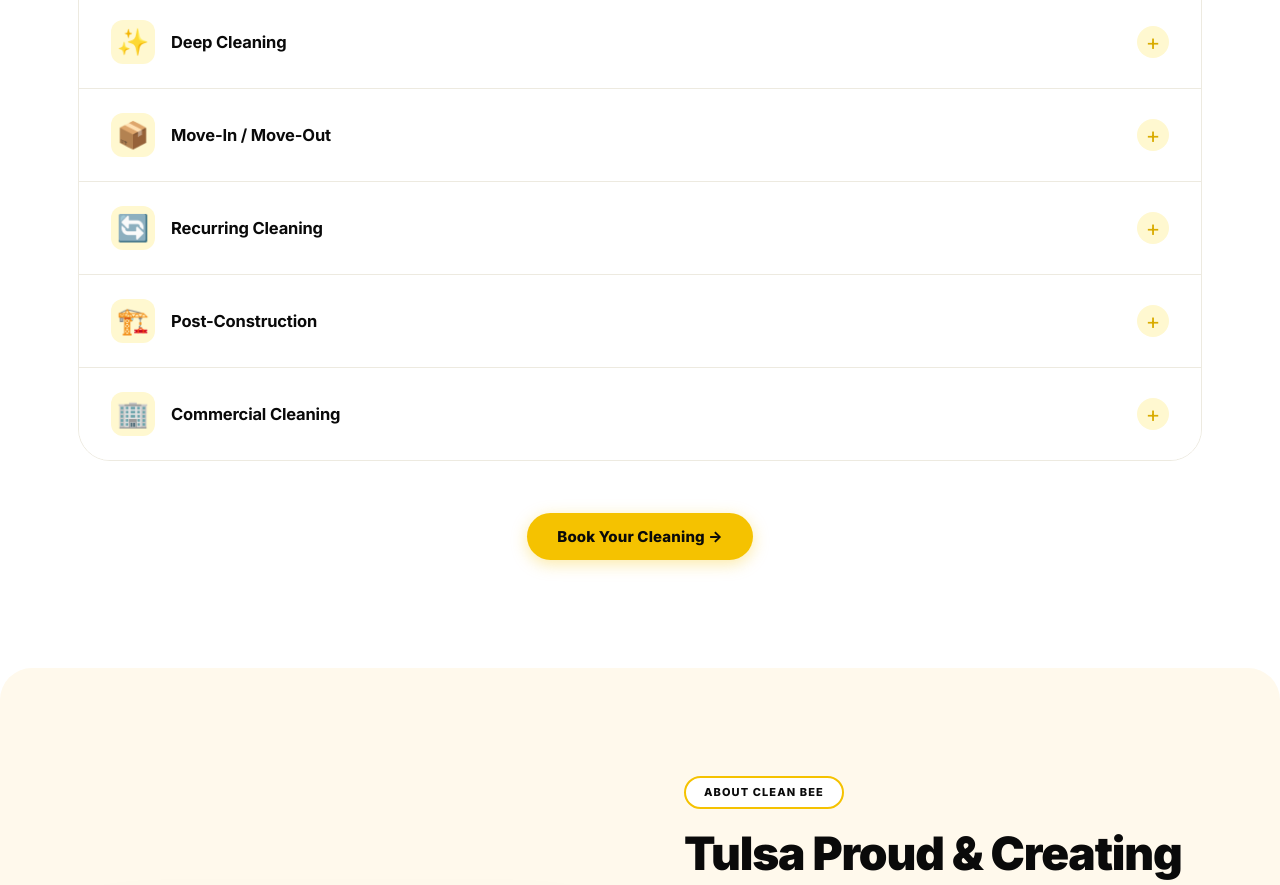
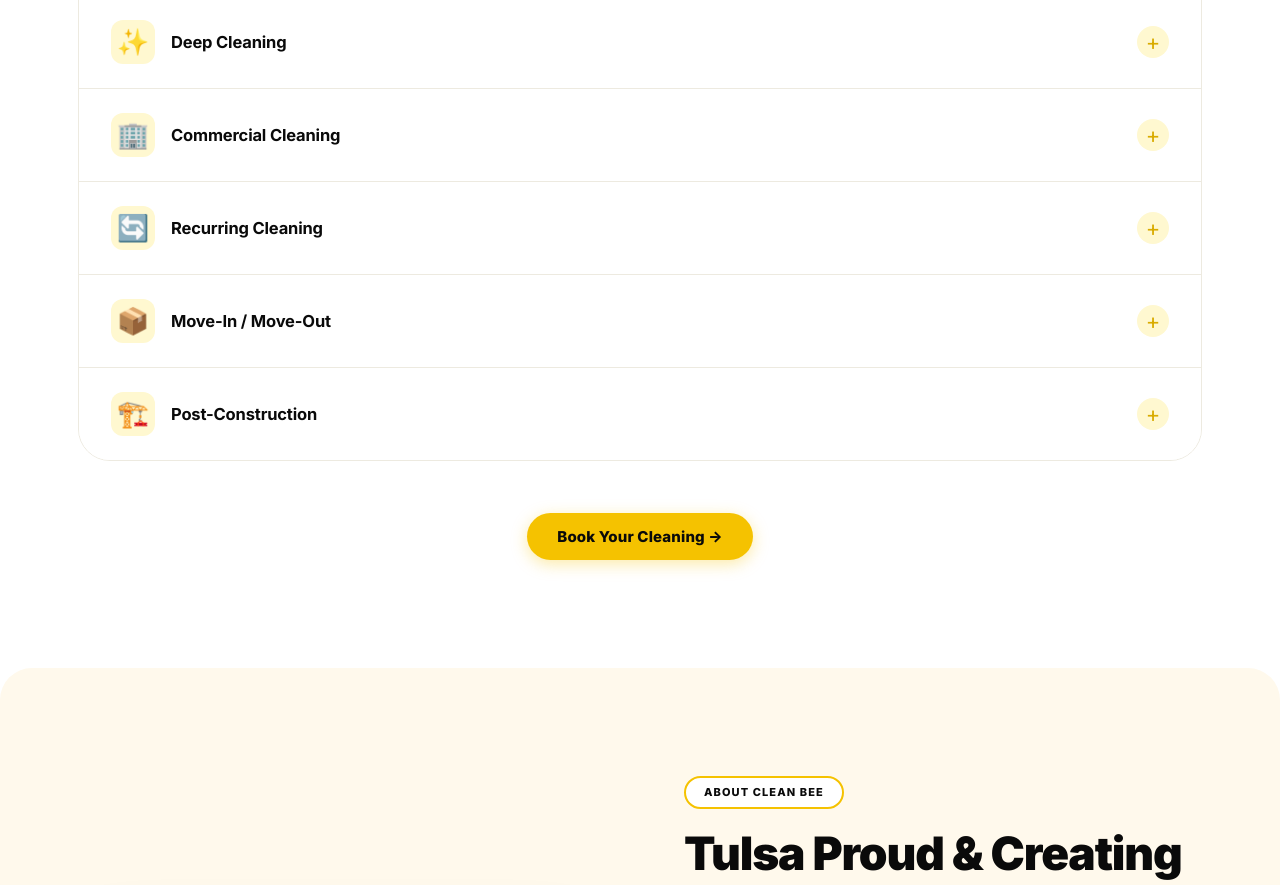
Before and after one commit to alekwayne3-crypto/personal_site, a React (Vite) app in the folder client/: page / in a window 1280 px wide. Shown: the part 1260-2145 px from the top of the page. Built offline with nearby package versions, Linux system fonts and the light colour scheme.

Commit message:
Reorder services accordion

```diff
--- a/client/src/components/Services.jsx
+++ b/client/src/components/Services.jsx
@@ -14,10 +14,10 @@ const SERVICES = [
     features: ['Inside appliances', 'Baseboards & trim', 'Cabinet fronts', 'Grout & tile scrubbing'],
   },
   {
-    icon: '📦',
-    title: 'Move-In / Move-Out',
-    desc: 'Guarantee your full deposit back or start fresh in a spotless new home. We cover every corner.',
-    features: ['Inside closets & cabinets', 'Walls & switches', 'Window sills', 'Full appliance clean'],
+    icon: '🏢',
+    title: 'Commercial Cleaning',
+    desc: 'Professional cleaning for offices, retail spaces, and small businesses — keep your workplace spotless.',
+    features: ['Office & workspace', 'Restroom sanitation', 'Floor care', 'Flexible scheduling'],
   },
   {
     icon: '🔄',
@@ -26,16 +26,16 @@ const SERVICES = [
     features: ['Flexible scheduling', 'Loyalty discounts', 'Consistent crew', 'No contracts'],
   },
   {
+    icon: '📦',
+    title: 'Move-In / Move-Out',
+    desc: 'Guarantee your full deposit back or start fresh in a spotless new home. We cover every corner.',
+    features: ['Inside closets & cabinets', 'Walls & switches', 'Window sills', 'Full appliance clean'],
+  },
+  {
     icon: '🏗️',
     title: 'Post-Construction',
     desc: 'Specialized removal of construction dust, debris, and residue after a renovation or new build.',
     features: ['Construction dust', 'Window & glass clean', 'Floor polish', 'Detail vacuuming'],
-  },
-  {
-    icon: '🏢',
-    title: 'Commercial Cleaning',
-    desc: 'Professional cleaning for offices, retail spaces, and small businesses — keep your workplace spotless.',
-    features: ['Office & workspace', 'Restroom sanitation', 'Floor care', 'Flexible scheduling'],
   },
 ]
 
```
